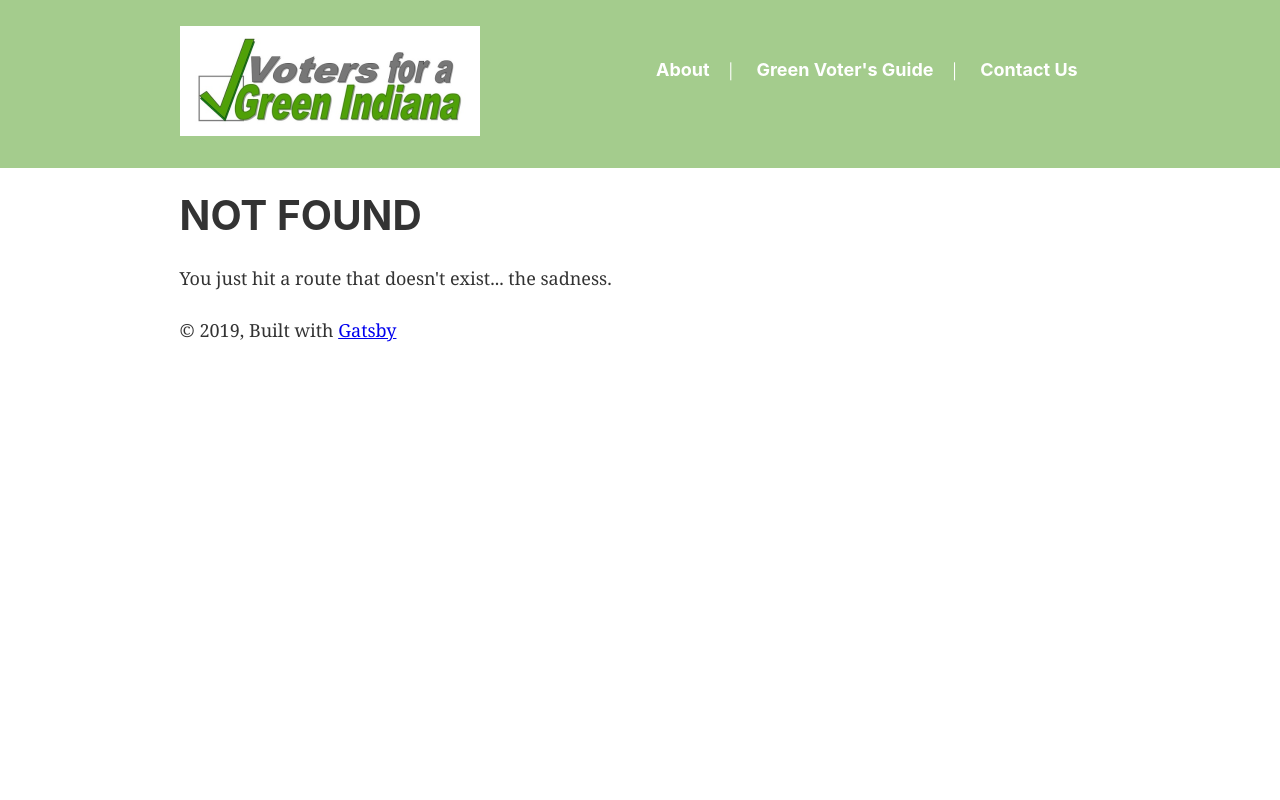
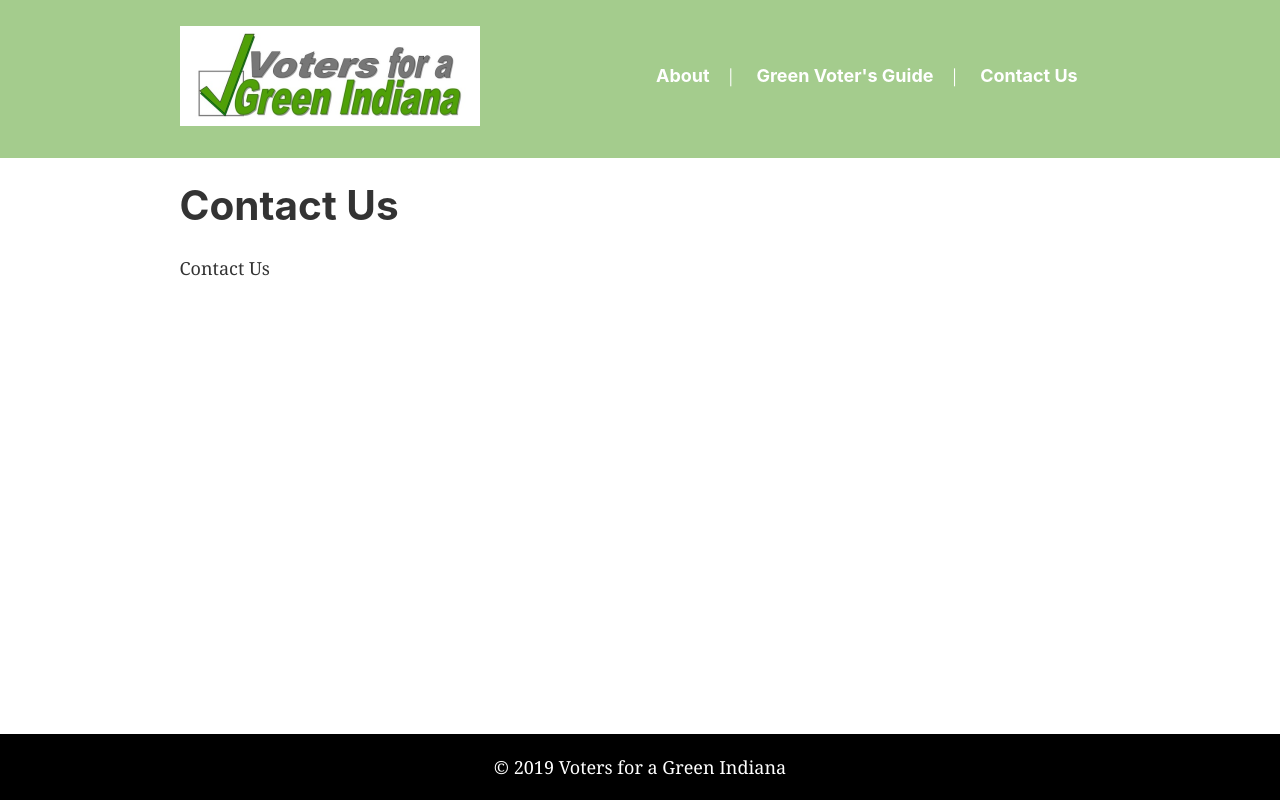
Before and after one commit to richardsamuellopez/votersforagreenindiana, a Gatsby site: page /contact in a window 1280 px wide. Before the commit this address had no page. Built offline with nearby package versions, Linux system fonts and the light colour scheme; Gatsby itself is replaced by a stand-in of ours.

Commit message:
Add contact and guide pages

```diff
--- a/gatsby-config.js
+++ b/gatsby-config.js
@@ -8,11 +8,11 @@ module.exports = {
       },
       {
           name: 'Green Voter\'s Guide',
-          link: '/page-2'
+          link: '/guide'
       },
       {
         name: 'Contact Us',
-        link: '/page-2'
+        link: '/contact'
       }
     ],
     description: `Kick off your next, great Gatsby project with this default starter. This barebones starter ships with the main Gatsby configuration files you might need.`,
--- a/src/components/layout.css
+++ b/src/components/layout.css
@@ -200,7 +200,9 @@ html {
 }
 body {
   color: hsla(0, 0%, 0%, 0.8);
-  font-family: georgia, serif;
+  /* font-family: georgia, serif; */
+  font-family: normal normal normal 16px/1.4em nimbus-sans-tw01con,sans-serif;
+
   font-weight: normal;
   word-wrap: break-word;
   font-kerning: normal;
@@ -615,6 +617,17 @@ pre tt:before,
 pre tt:after {
   content: "";
 }
+
+.wrapper {
+  position: relative;
+  min-height: 100vh;
+}
+footer {
+  position: absolute;
+  bottom: 0;
+  width: 100%;
+}
+
 @media only screen and (max-width: 480px) {
   html {
     font-size: 100%;
--- a/src/components/layout.js
+++ b/src/components/layout.js
@@ -28,25 +28,21 @@ const Layout = ({ children }) => {
   `)
 
   return (
-    <>
+    <div className="wrapper">
       <Header menuLinks={data.site.siteMetadata.menuLinks} siteTitle={data.site.siteMetadata.title} />
-
-      <div
+        <main className="body"
         style={{
           margin: `0 auto`,
           maxWidth: 960,
-          padding: `0px 1.0875rem 1.45rem`,
+          padding: `0px 1.0875rem 66px`,
           paddingTop: 0,
-        }}
-      >
-        <main>{children}</main>
-        <footer>
-          © {new Date().getFullYear()}, Built with
+        }}>{children}</main>
+        <footer style={{backgroundColor: 'black', color: 'white', textAlign: 'center', padding: '20px'}}>
+          © {new Date().getFullYear()}
           {` `}
-          <a href="https://www.gatsbyjs.org">Gatsby</a>
+          {data.site.siteMetadata.title}
         </footer>
-      </div>
-    </>
+    </div>
   )
 }
 
--- a/src/components/logo.js
+++ b/src/components/logo.js
@@ -18,7 +18,7 @@ const Logo = () => {
     query {
       placeholderImage: file(relativePath: { eq: "logo.png" }) {
         childImageSharp {
-          fixed(width: 300) {
+          fixed(width: 300, height: 100) {
             ...GatsbyImageSharpFixed
           }
         }
--- a/src/components/nav.css
+++ b/src/components/nav.css
@@ -18,6 +18,7 @@ nav ul li
 {
     list-style-type: none;
     display: inline;
+    margin-bottom: 0;
 }
 
 nav li:not(:first-child):before {
--- /dev/null
+++ b/src/pages/contact.js
@@ -0,0 +1,13 @@
+import React from "react"
+import Layout from "../components/layout"
+import SEO from "../components/seo"
+
+const ContactPage = () => (
+  <Layout>
+    <SEO title="Contact Us" />
+    <h1>Contact Us</h1>
+    <p>Contact Us</p>
+  </Layout>
+)
+
+export default ContactPage
```
Also changed, not shown: src/pages/guide.js (added, +13 -0 lines), src/pages/index.js (+24 -8 lines), src/pages/page-2.js (deleted, +0 -16 lines).
